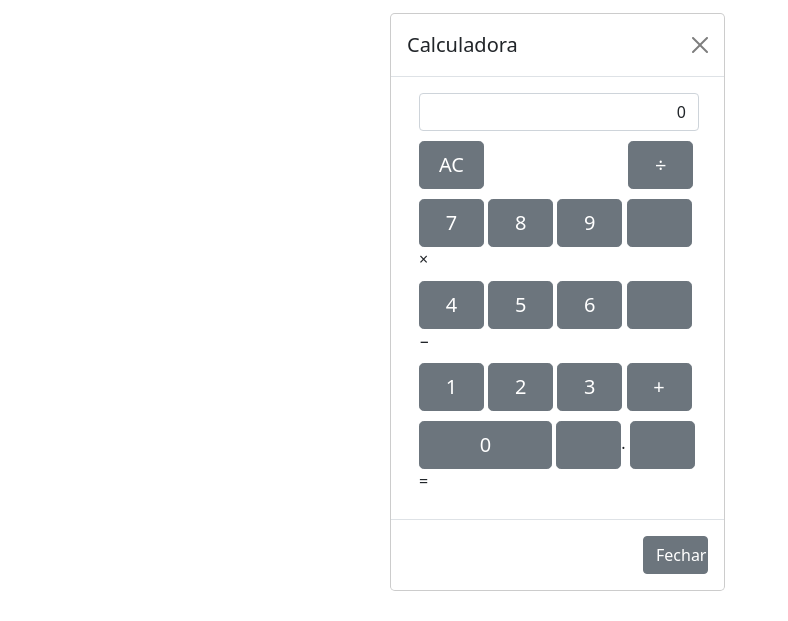
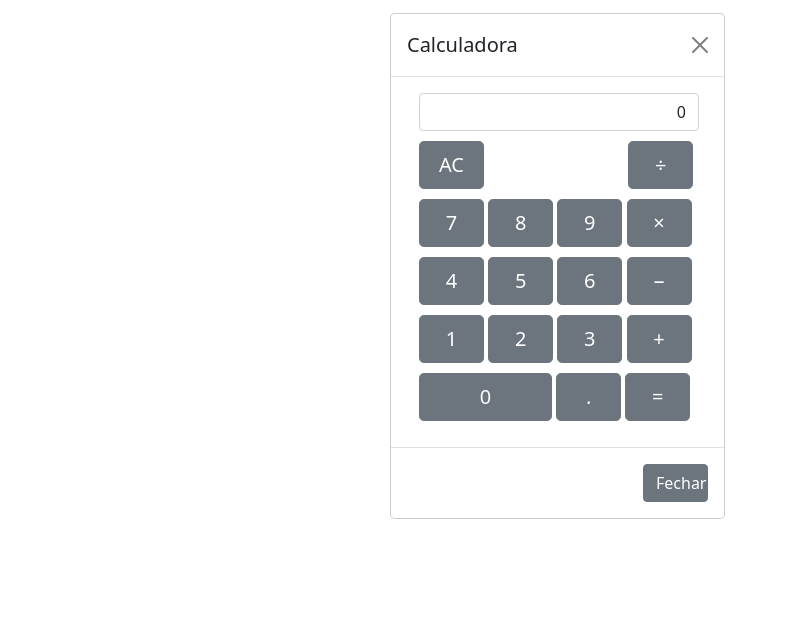
Before and after one commit to Passeti/Calculadora-Js, a plain HTML site: page AV2/public_html/index.html in a window 1280 px wide. Shown: the part 179-800 px from the top of the page, without its empty margins (0-788 px from the left). Drawn offline with nearby package versions, Linux system fonts and the light colour scheme; some icons are missing.

Commit message:
Finalizando Html

```diff
--- a/AV2/public_html/index.html
+++ b/AV2/public_html/index.html
@@ -46,7 +46,7 @@
                                     <input type="button" class="btn btn-secondary btn-lg" onclick="insert('7')" value="7">
                                     <input type="button" class="btn btn-secondary btn-lg" onclick="insert('8')" value="8">
                                     <input type="button" class="btn btn-secondary btn-lg" onclick="insert('9')" value="9">
-                                    <input type="button" class="btn btn-secondary btn-lg" onclick="">&times;</button>
+                                    <input type="button" class="btn btn-secondary btn-lg" onclick="multiplica()" value="&times;"></button>
                                 </div>
                             </div>
                             <div class="row">
@@ -54,7 +54,7 @@
                                     <input type="button" class="btn btn-secondary btn-lg" onclick="insert('4')" value="4">
                                     <input type="button" class="btn btn-secondary btn-lg" onclick="insert('5')" value="5">
                                     <input type="button" class="btn btn-secondary btn-lg" onclick="insert('6')" value="6">
-                                    <input type="button" class="btn btn-secondary btn-lg" onclick="">&minus;</button>
+                                    <input type="button" class="btn btn-secondary btn-lg" onclick="subtrair()" value="&minus;"></button>
                                 </div>
                             </div>
                             <div class="row">
@@ -67,9 +67,9 @@
                             </div>
                             <div class="row">
                                 <div class="col-md-12">
-                                    <input type="button" id="btn-0" class="btn btn-secondary btn-lg" value="0"onclick="insert('0')"></button>
-                                    <input type="button" class="btn btn-secondary btn-lg" onclick="insert('.')">.</button>
-                                    <input type="button" class="btn btn-secondary btn-lg">=</button>
+                                    <input type="button" id="btn-0" class="btn btn-secondary btn-lg" value="0"onclick="insert('0')">
+                                    <input type="button" class="btn btn-secondary btn-lg" onclick="insert('.')" value=".">
+                                    <input type="button" class="btn btn-secondary btn-lg" onclick="resultado()"value="=">
                                 </div>
                             </div>
                         </form>
```
